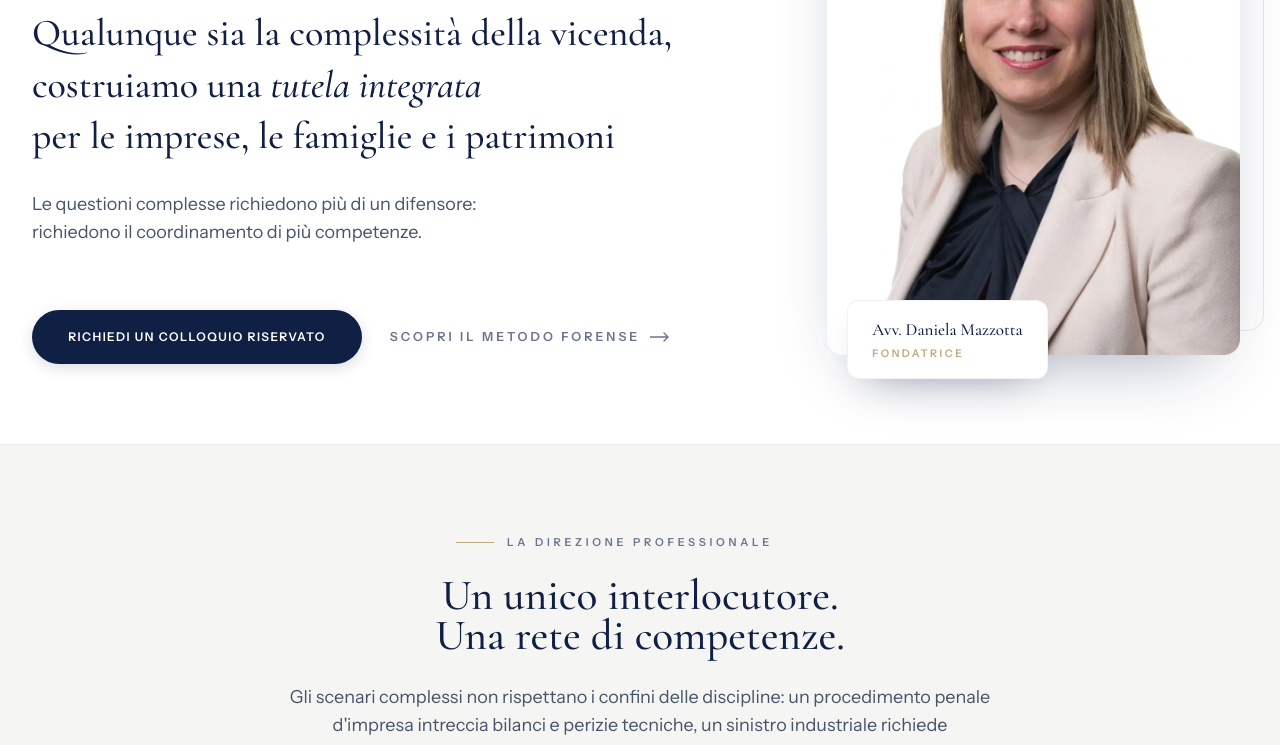
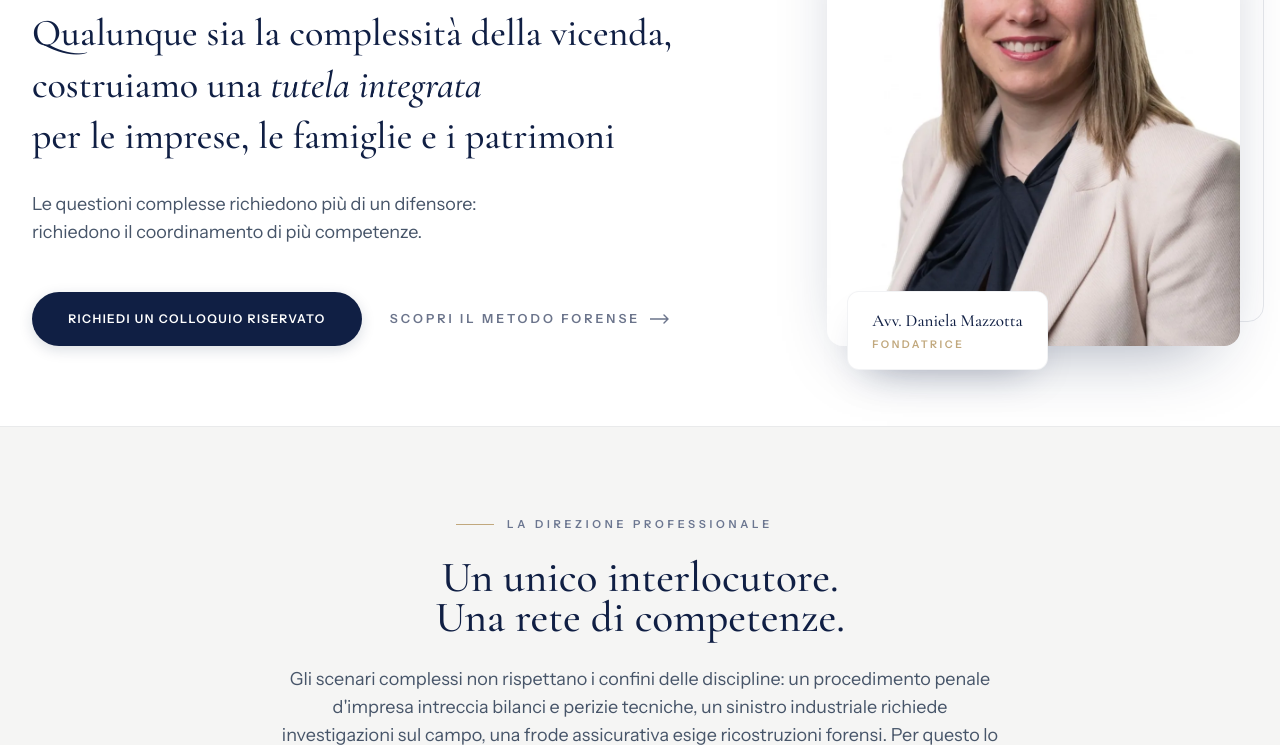
Before and after one commit to ssanfratello84-tech/studiolegale, a website: page index.html in a window 1280 px wide. Shown: the part 292-1037 px from the top of the page. Drawn offline with Linux system fonts and the light colour scheme.

Commit message:
fix(index): rimosso min-height forzato sull'hero, causava spazio vuoto eccessivo su viewport alti — il tetto sulla foto (60vh) è già sufficiente da solo

```diff
--- a/index.html
+++ b/index.html
@@ -347,7 +347,7 @@
   <!-- ============================================================
        HERO — apertura editoriale, layout asimmetrico
   ============================================================= -->
-<section class="relative overflow-hidden bg-white lg:flex lg:min-h-[calc(92vh-78px)] lg:items-stretch">
+<section class="relative overflow-hidden bg-white">
     <div class="relative mx-auto grid w-full max-w-7xl items-center gap-3 px-5 pb-12 pt-2 lg:grid-cols-12 lg:gap-10 lg:px-8 lg:py-20">
 
       <!-- Colonna di sinistra (Testi) -->
```
